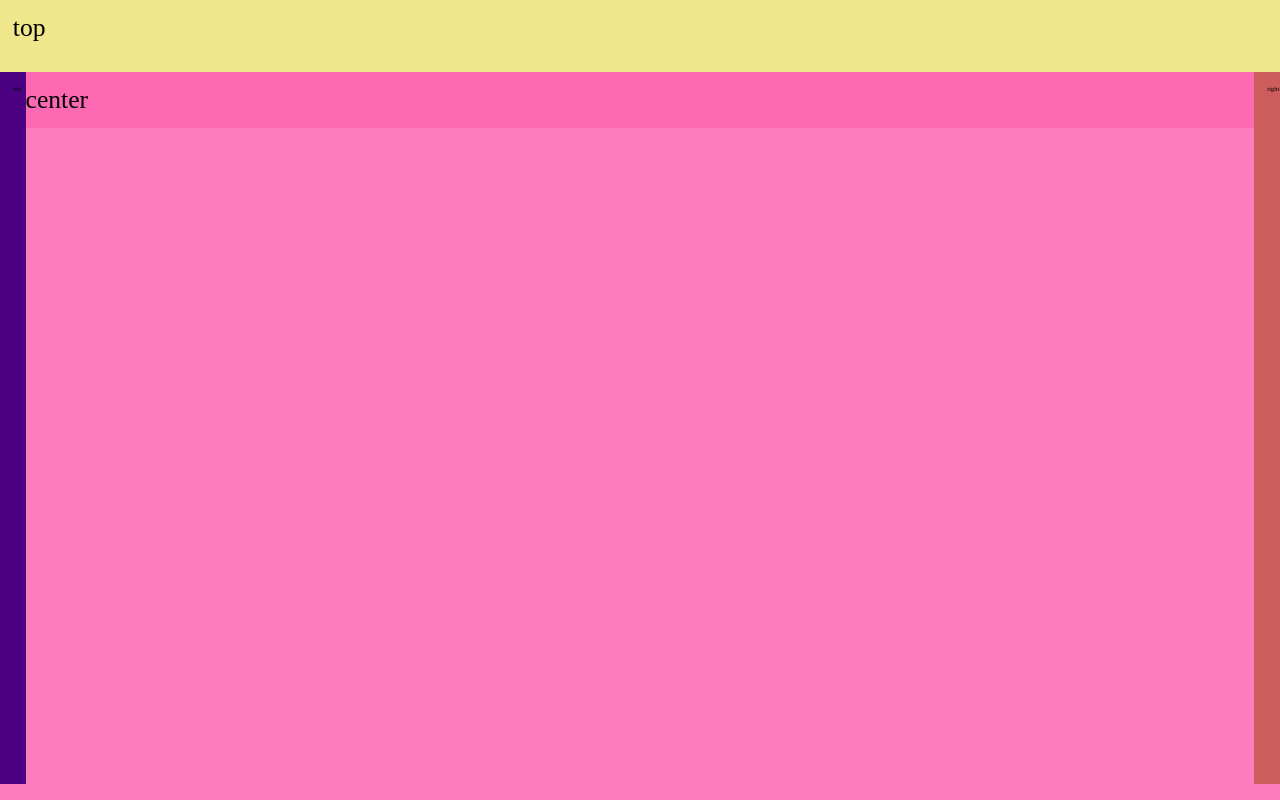
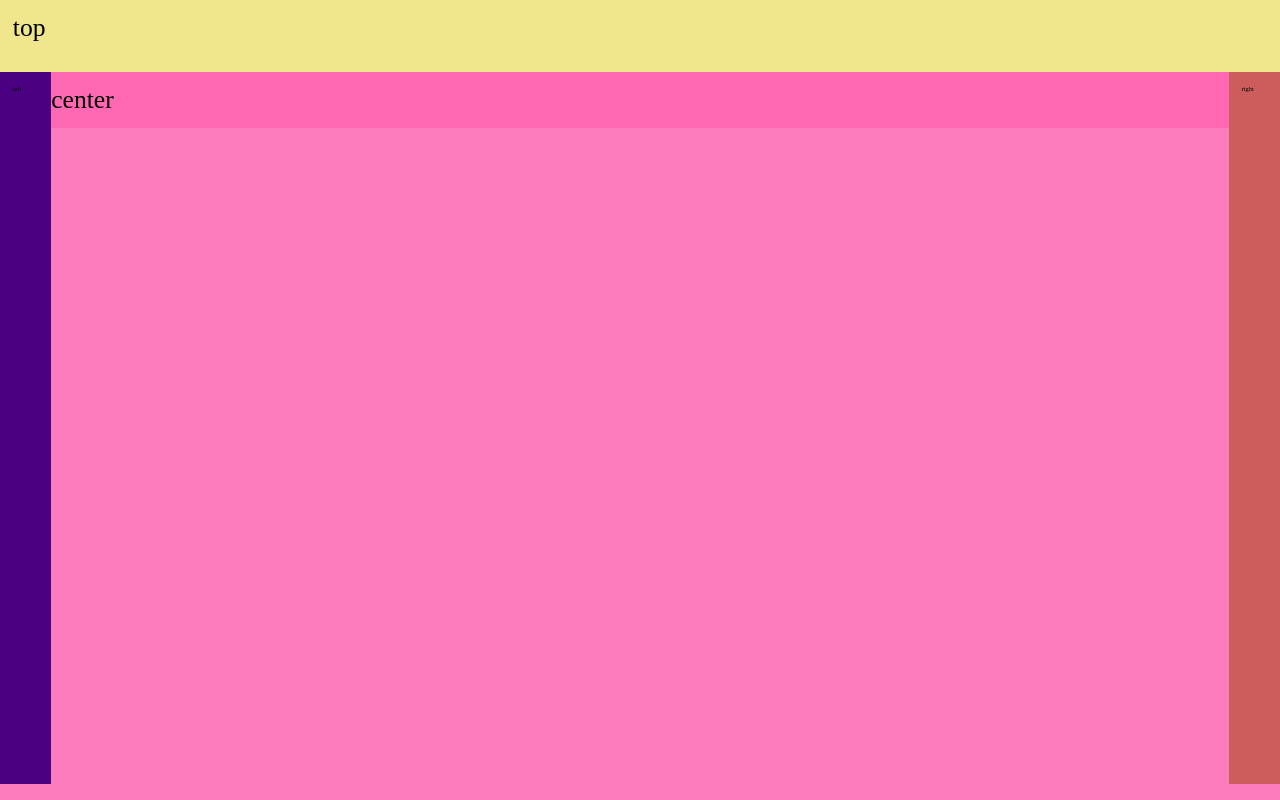
Before and after one commit to gabrielesilinic/gabrielesilinic.github.io, a plain HTML site: page Index.html in a window 1280 px wide. Drawn offline with Linux system fonts and the light colour scheme.

Commit message:
left and right divs now wider

```diff
--- a/Index.html
+++ b/Index.html
@@ -22,7 +22,7 @@
         .left{
             float: left;
             left: 0;
-            width: 2%;
+            width: 4%;
             height: 89vh;
             transition: 0.2s ease-in-out;
             font-size: 0.5vw;
@@ -33,7 +33,7 @@
         .right{
             float: right;
             right: 0;
-            width: 2%;
+            width: 4%;
             height: 89vh;
             transition: 0.2s ease-in-out;
             font-size: 0.5vw;
```
